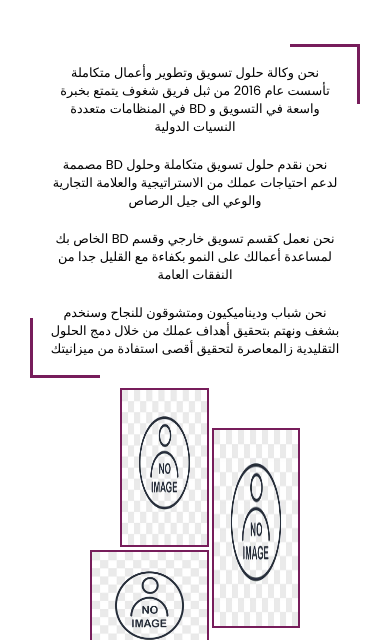
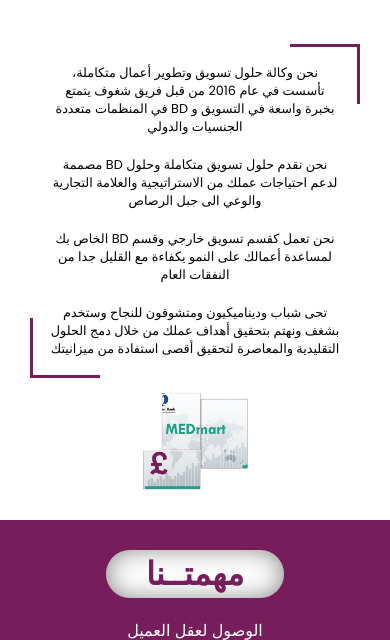
Before and after one commit to Ahmed-Elhalwagy/mid-1, a website built with Vite: page index.html in a window 390 px wide. Shown: the part 204-844 px from the top of the page. Built offline with nearby package versions, Linux system fonts and the light colour scheme; a web font is replaced by a local one.

Commit message:
add secound section

```diff
--- a/index.html
+++ b/index.html
@@ -11,20 +11,18 @@
         <div class="spacer curve"></div>
       </div>
       <section class="section-1">
-          <div class="images-container">
-            <img alt="img" class="image image-1" src="/no-img.jpg "/>
-            <img alt="img" class="image image-2" src="/no-img.jpg "/>
-            <img alt="img" class="image image-3" src="/no-img.jpg "/>
+          <div class="image-container">
+            <img alt="img" class="image" src="/about.png "/>
           </div>
         <!-- </div> -->
         <main class="main continent">
           <h2>من نحــــن</h2>
           <div class="paragraphes">
             <span class="before"></span>
-            <P>نحن وكالة حلول تسويق وتطوير وأعمال متكاملة تأسست عام 2016 من ثبل فريق شغوف يتمتع بخبرة واسعة في التسويق و BD في المنظامات متعددة النسيات الدولية            </p>
-            <p>نحن نقدم حلول تسويق متكاملة وحلول BD مصممة لدعم احتياجات عملك من الاستراتيجية والعلامة التجارية والوعي الى جيل الرصاص</p>
-            <p>نحن نعمل كقسم تسويق خارجي وقسم BD الخاص بك لمساعدة أعمالك على النمو بكفاءة مع القليل جدا من النفقات العامة</p>
-            <p>نحن شباب وديناميكيون ومتشوقون للنجاح وسنخدم بشغف ونهتم بتحقيق أهداف عملك من خلال دمج الحلول التقليدية زالمعاصرة لتحقيق أقصى استفادة من ميزانيتك</p>
+            <P>نحن وكالة حلول تسويق وتطوير أعمال متكاملة، تأسست في عام 2016 من قبل فريق شغوف يتمتع بخبرة واسعة في التسويق و BD في المنظمات متعددة الجنسيات والدولي</p>
+            <p>نحن نقدم حلول تسويق متكاملة وحلول BD مصممة لدعم احتياجات عملك من الاستراتيجية والعلامة التجارية والوعي الى جبل الرصاص </p>
+            <p>نحن تعمل كقسم تسويق خارجي وقسم BD الخاص بك لمساعدة أعمالك على النمو يكفاءة مع القليل جدا من النفقات العام</p>
+            <p>تحى شباب وديناميكيون ومتشوقون للنجاح وستخدم بشغف ونهتم بتحقيق أهداف عملك من خلال دمج الحلول التقليدية والمعاصرة لتحقيق أقصى استفادة من ميزانيتك</p>
             <span class="after"></span>
           </div>
         </main>
--- a/style.css
+++ b/style.css
@@ -137,45 +137,19 @@
     background: #771d5b;
 }
 
-.images-container {
-    position: relative;
-    display: grid;
-    grid-template-rows: 1fr 1fr 1fr 1fr 1fr 1fr 1fr;
-    grid-template-columns: 1fr 1fr 1fr 1fr 1fr 1fr 1fr;
-    gap: 3px;
- }
-
-.images-container .image-1 {
-    grid-row-start: 1;
-    grid-column-start: 2;
-    grid-row-end: 5;
-    grid-column-end: 5;
- }
- .images-container .image-2 {
-    grid-row-start: 2;
-    grid-column-start: 5;
-    grid-row-end: 7;
-    grid-column-end: 8;
- }
- .images-container .image-3 {
-    grid-row-start: 5;
-    grid-column-start: 1;
-    grid-row-end: 8;
-    grid-column-end: 5;
+.image-container{
+    width: 30%;
+    height: 70%;
 }
 
 .image{
-    border:#771d5b 2px solid
+    width: 100%;
 }
 
 @media only screen and (max-width: 1500px) {
 .main{
     width: 70%;
     font-size: 1rem;
-}
-.images-container{
-    width: 30%;
-    height: 30%;
 }
 }
 
@@ -185,17 +159,15 @@
         height: 100%;
         gap: 0;
     }
-    .images-container{
-        width: 20%;
-        height: 20%;
-    }
     .main {
         order: 1;
         width: 100%;
+        font-size: 0.6rem;
+        /* height: 20%; */
     }
-    .images-container {
-        order: 2;
-        width: 40%;
+    .image-container {
+        order:2;
+        height: 100%;
     }
 }
 
@@ -208,9 +180,6 @@
     .main {
         width: 100%;
         font-size: 0.3rem;
-    }
-    .images-container{
-        width: 60%;
     }
 }
 
```
Also changed, not shown: public/about.png (added).
